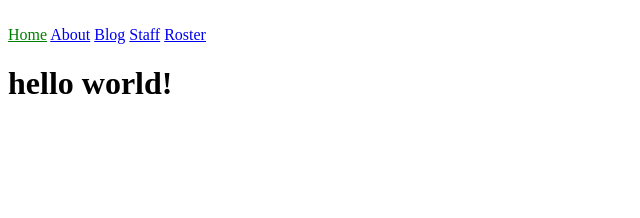
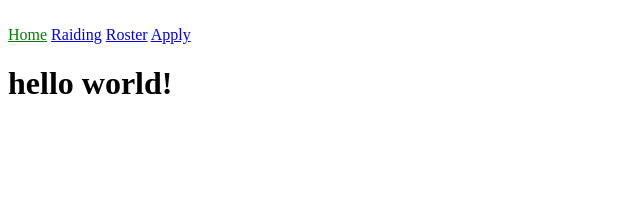
Before and after one commit to floosi/magnitude, a Jekyll site: the page built from index.html, in a window 1280 px wide. Shown: the top 218 px of the page, without its empty margins (0-640 px from the left). Built offline with Jekyll 4.4.1, drawn with Linux system fonts in a browser that asks for light colours.

Commit message:
update jekyll + nav links

```diff
--- a/_data/navigation.yml
+++ b/_data/navigation.yml
@@ -1,10 +1,8 @@
 - name: Home
   link: /
-- name: About
-  link: /about
-- name: Blog
-  link: /blog
-- name: Staff
-  link: /staff
+- name: Raiding
+  link: /raiding
 - name: Roster
   link: /roster
+- name: Apply
+  link: /apply
```
Also changed, not shown: Gemfile.lock.
